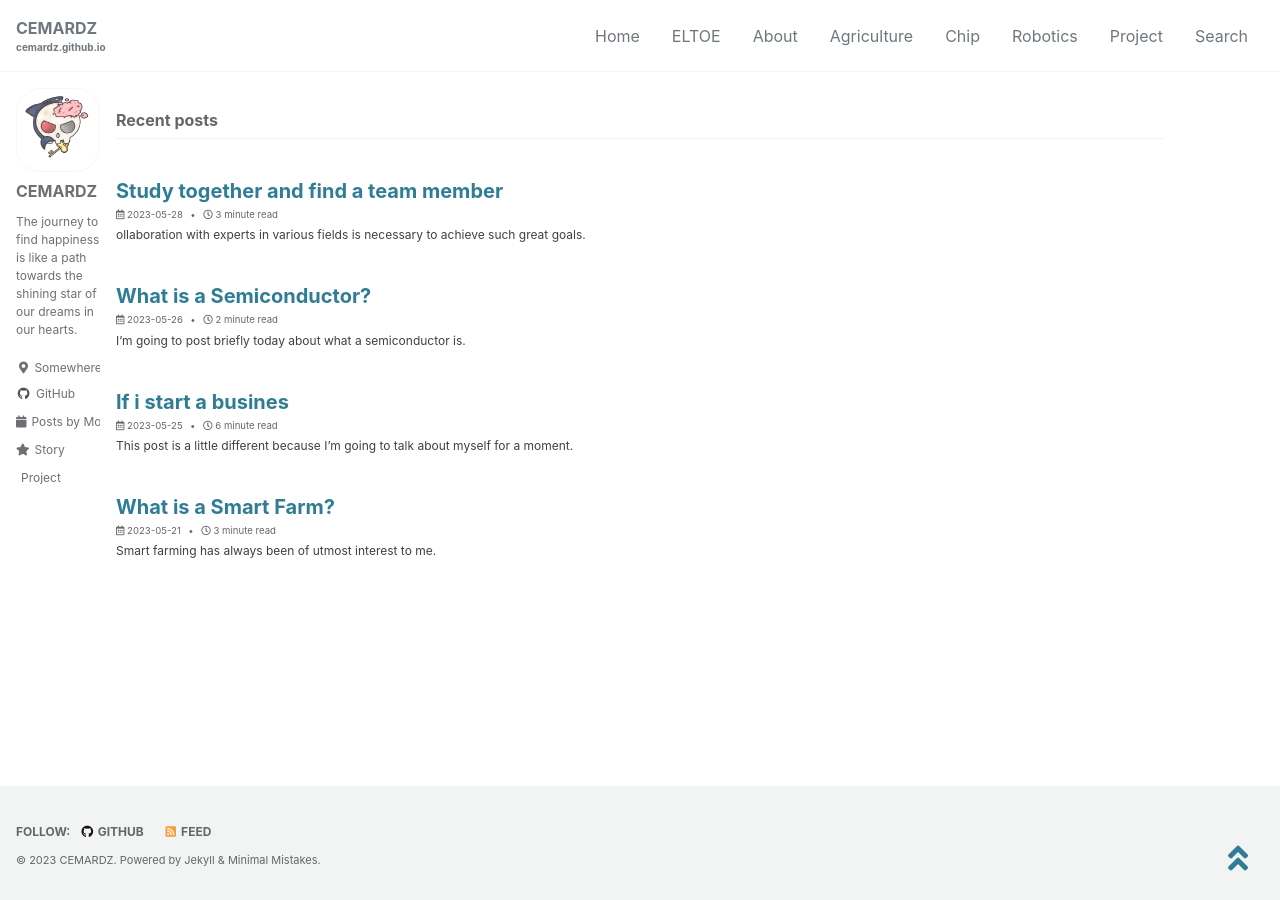
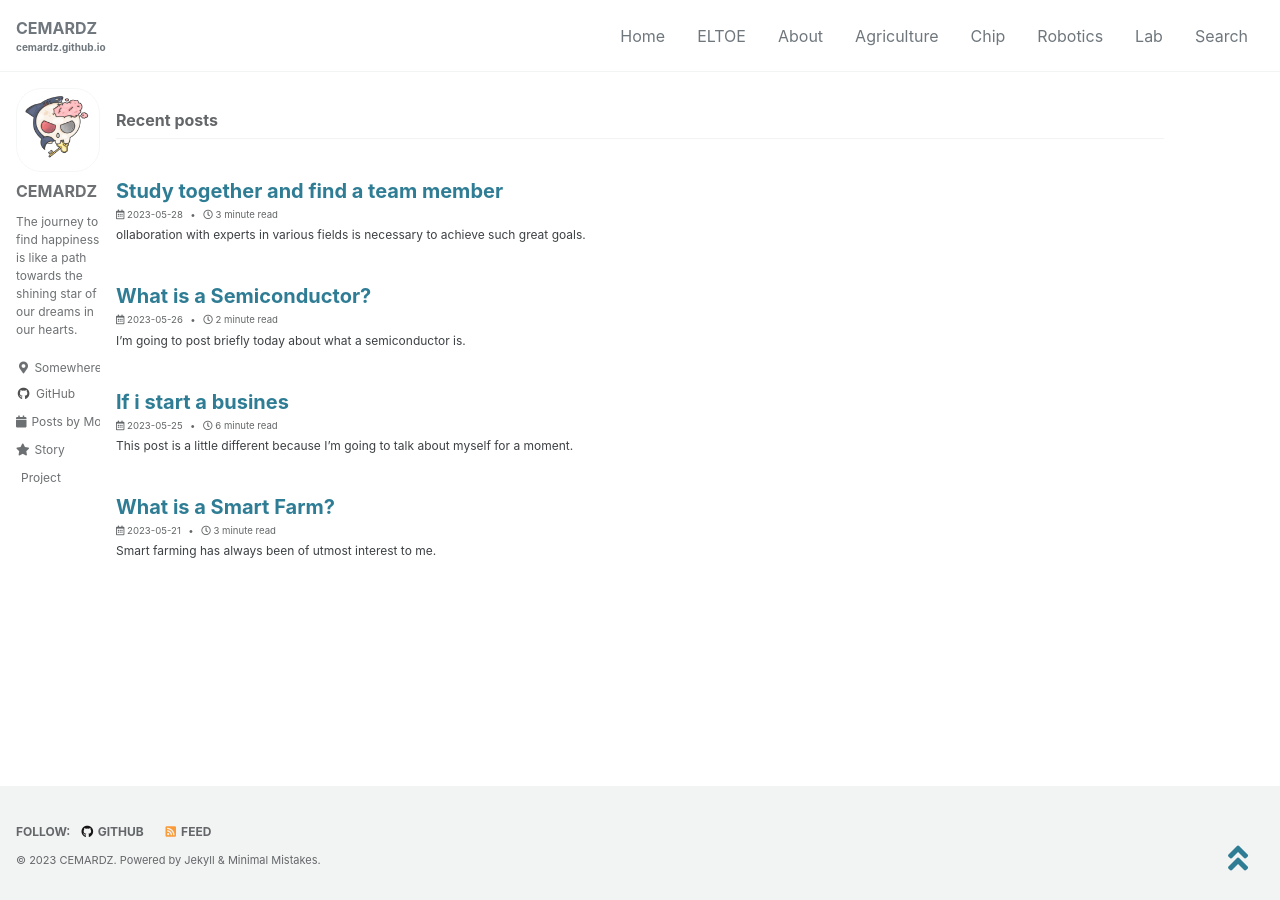
Before and after one commit to cemardz/cemardz.github.io, a Jekyll site: the page built from index.html, in a window 1280 px wide. Built offline with Jekyll 4.4.1, drawn with Linux system fonts in a browser that asks for light colours; cached includes are drawn as plain includes; some web fonts are replaced; the list of posts is cut into pages by our own code.

Commit message:
Update navigation.yml

```diff
--- a/_data/navigation.yml
+++ b/_data/navigation.yml
@@ -12,8 +12,10 @@ main:
     url: /chip/
   - title: "Robotics"
     url: /robotics/
-  - title: "Project"
-    url: /project/
+  - title: "Lab"
+    url: /lab/
+  # - title: "Project"
+  #   url: /project/
   # - title: "Category"
   #   url: /categories/
   # - title: "Year"
```
